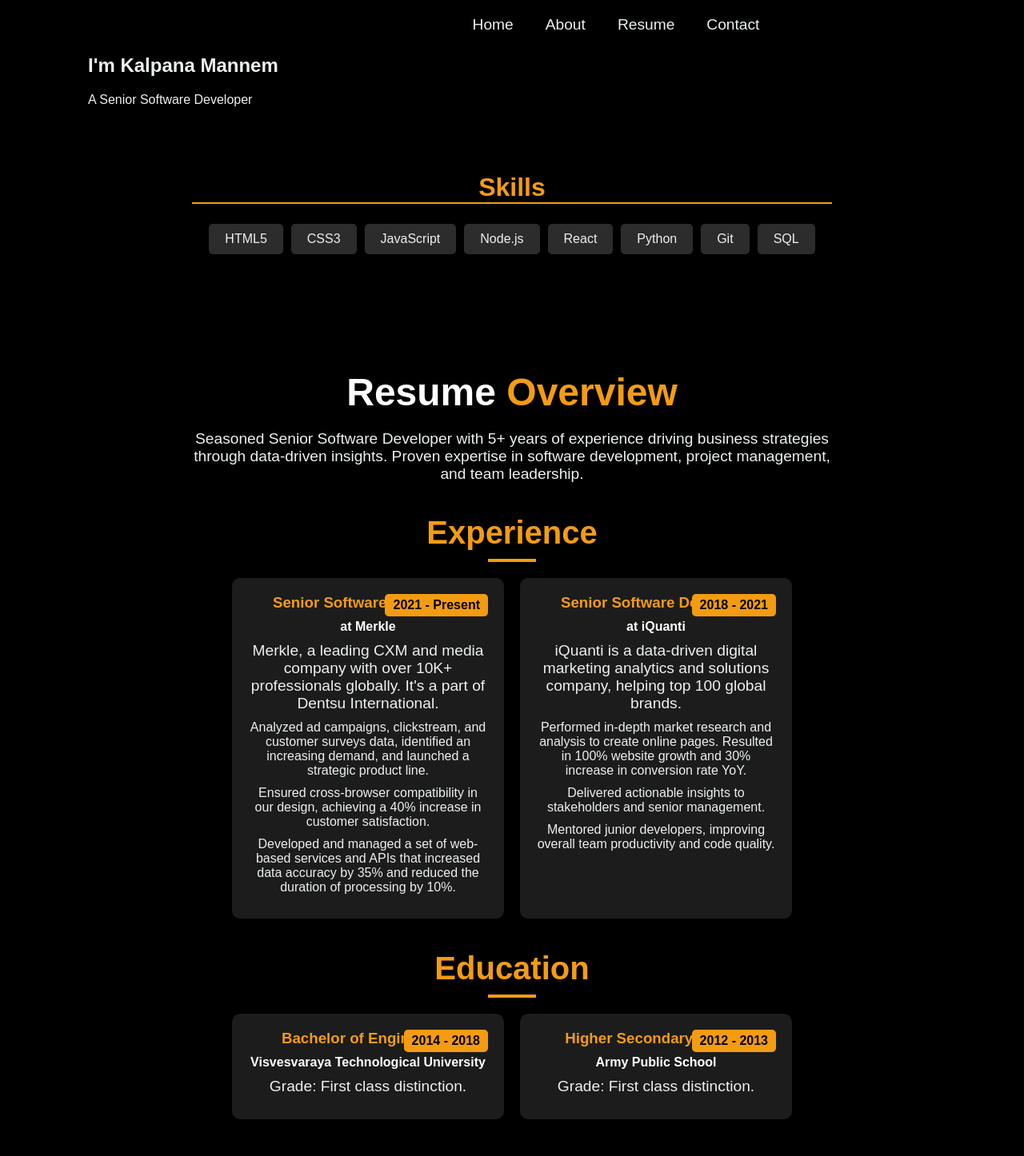
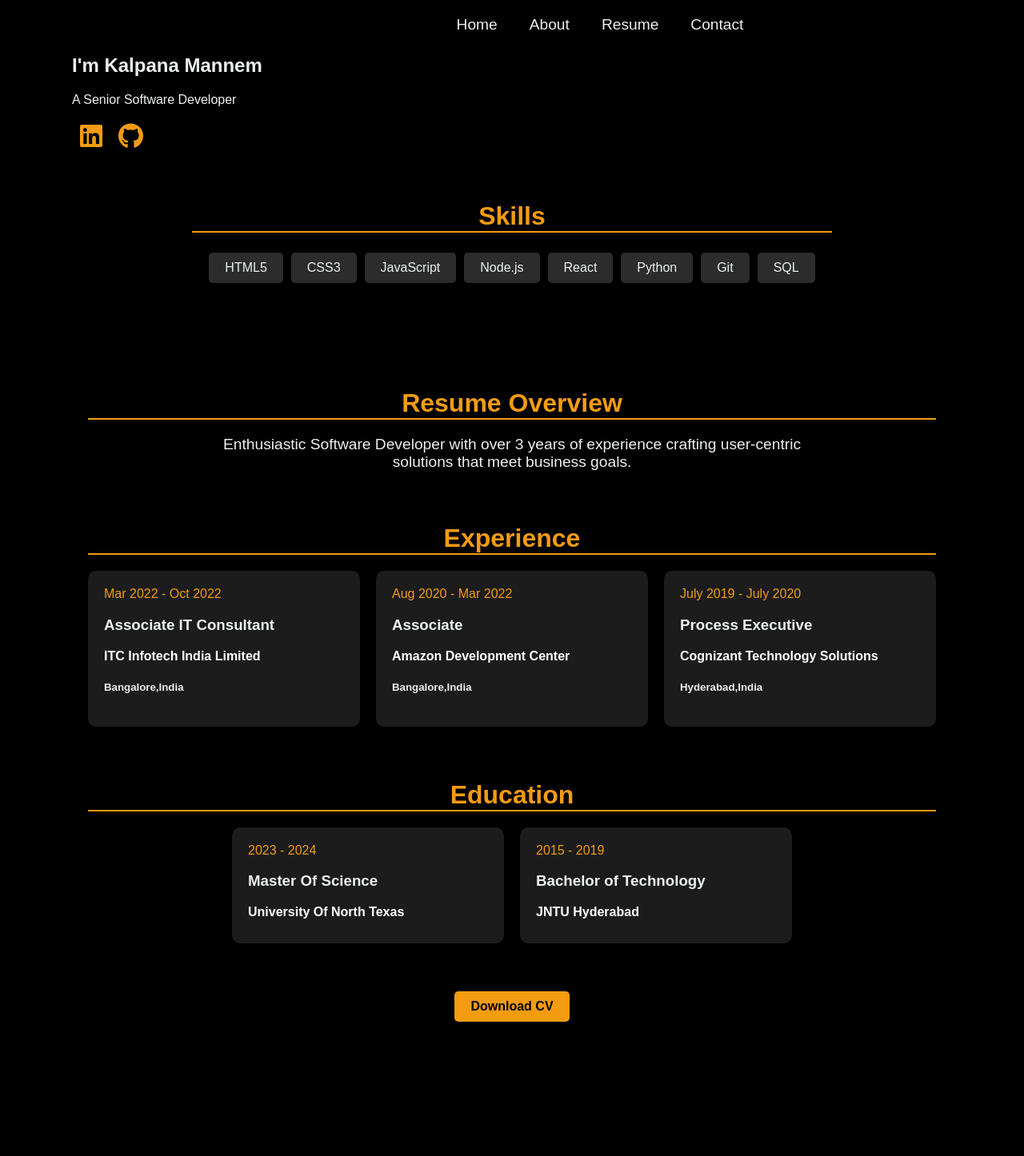
Before and after one commit to KalpanaMannem/Portfolio, a React (Create React App) app: page / in a window 1280 px wide. Shown: the top 1446 px of the page at 80% size. Built offline with nearby package versions, Linux system fonts and the light colour scheme.

Commit message:
code updated

```diff
--- a/src/App.css
+++ b/src/App.css
@@ -54,6 +54,22 @@ body {
   width: 100%;
 }
 
+.hero .social-links {
+  margin-top: 20px;
+}
+
+.hero .social-links a {
+  /* color: #ecf0f1; */
+  color:#f39c12;
+  margin: 0 10px;
+  transition: color 0.3s ease, transform 0.3s ease;
+
+}
+
+.hero .social-links a:hover {
+  color: #ecf0f1;
+  transform: scale(1.5);
+}
 
 
 .profile-section {
@@ -120,10 +136,17 @@ body {
 }
 
 .resume h1 {
-  font-size: 3em;
+  /* font-size: 3em;
   margin-bottom: 20px;
   color: #ffffff;
-  font-weight: 700;
+  font-weight: 700; */
+  font-size: 2em;
+  color: #f39c12;
+  margin-bottom: 20px;
+  border-bottom: 2px solid #f39c12;
+  display: inline-block;
+  text-align: center;
+  width: 100%;
 }
 
 .resume h1 span {
@@ -144,22 +167,29 @@ body {
 }
 
 .section h2 {
-  font-size: 2.5em;
+  /* font-size: 2.5em;
   margin-bottom: 20px;
   color: #f39c12;
   text-align: center;
   position: relative;
-  font-weight: 700;
+  font-weight: 700; */
+  font-size: 2em;
+  color: #f39c12;
+  margin-bottom: 20px;
+  border-bottom: 2px solid #f39c12;
+  display: inline-block;
+  text-align: center;
+  width: 100%;
 }
 
-.section h2::after {
+/* .section h2::after {
   content: '';
   display: block;
   width: 60px;
   height: 4px;
   background: #f39c12;
   margin: 10px auto;
-}
+} */
 
 .cards {
   display: flex;
@@ -176,14 +206,14 @@ body {
   width: 300px;
   box-shadow: 0 4px 8px rgba(0, 0, 0, 0.2);
   position: relative;
-  font-family: 'Poppins', sans-serif;
+  text-align: left;
 }
 
-.card h3 {
+/* .card h3 {
   color: #f39c12;
   margin: 0 0 10px;
   font-weight: 700;
-}
+} */
 
 .card h4 {
   margin: 0 0 10px;
@@ -211,14 +241,16 @@ body {
 }
 
 .card .year {
-  position: absolute;
+  /* position: absolute;
   top: 20px;
   right: 20px;
   background-color: #f39c12;
   color: #000;
   padding: 5px 10px;
   border-radius: 5px;
-  font-weight: 600;
+  font-weight: 600; */
+  color: #f39c12;
+  ;
 }
 
 .download-cv {
--- a/src/Components/Contact.js
+++ b/src/Components/Contact.js
@@ -10,17 +10,17 @@ const Contact = () => (
       <div className="detail">
         <FontAwesomeIcon icon={faMapMarkerAlt} size="2x" />
         <h3>Address</h3>
-        <p>Bengaluru, India</p>
+        <p>Denton,Texas</p>
       </div>
       <div className="detail">
         <FontAwesomeIcon icon={faPhone} size="2x" />
         <h3>Contact Number</h3>
-        <p>+0 101 0101 101</p>
+        <p>+19409775060</p>
       </div>
       <div className="detail">
         <FontAwesomeIcon icon={faEnvelope} size="2x" />
         <h3>Email Address</h3>
-        <p>contact@domainname.com</p>
+        <p>kalpanamannem1998@gmail.com</p>
       </div>
       <div className="detail">
         <FontAwesomeIcon icon={faDownload} size="2x" />
--- a/src/Components/Hero.js
+++ b/src/Components/Hero.js
@@ -1,4 +1,6 @@
-import React from 'react';
+import React from "react";
+import { FontAwesomeIcon } from "@fortawesome/react-fontawesome";
+import { faLinkedin, faGithub } from "@fortawesome/free-brands-svg-icons";
 
 const Hero = () => (
   <section className="hero" id="home">
@@ -6,10 +8,22 @@ const Hero = () => (
       <h1>Hello!</h1>
       <h1>I'm Kalpana Mannem</h1>
       <p>A Senior Software Developer</p>
-      {/* <div className="buttons">
-        <a href="#youtube" target="_blank" rel="noopener noreferrer">YouTube</a>
-        <a href="#my-works" target="_blank" rel="noopener noreferrer">My Works</a>
-      </div> */}
+      <div className="social-links">
+        <a
+          href="https://www.linkedin.com/in/kalpana-m-339938177/"
+          target="_blank"
+          rel="noopener noreferrer"
+        >
+          <FontAwesomeIcon icon={faLinkedin} size="2x" />
+        </a>
+        <a
+          href="https://github.com/KalpanaMannem"
+          target="_blank"
+          rel="noopener noreferrer"
+        >
+          <FontAwesomeIcon icon={faGithub} size="2x" />
+        </a>
+      </div>
     </div>
     {/* <div className="profile-pic">
       <img src={profilePic} alt="Kalpana M" />
--- a/src/Components/Resume.js
+++ b/src/Components/Resume.js
@@ -3,32 +3,46 @@ import React from 'react';
 const Resume = () => (
   <section className="resume" id="resume">
     <h1>Resume <span>Overview</span></h1>
-    <p>Seasoned Senior Software Developer with 5+ years of experience driving business strategies through data-driven insights. Proven expertise in software development, project management, and team leadership.</p>
+    <p>Enthusiastic Software Developer with over 3 years of experience crafting user-centric solutions that meet business goals.</p>
 
     <div className="section">
       <h2>Experience</h2>
       <div className="cards">
         <div className="card">
-          <div className="year">2021 - Present</div>
-          <h3>Senior Software Developer</h3>
-          <h4>at Merkle</h4>
-          <p>Merkle, a leading CXM and media company with over 10K+ professionals globally. It's a part of Dentsu International.</p>
+          <div className="year">Mar 2022 - Oct 2022</div>
+          <h3>Associate IT Consultant</h3>
+          <h4>ITC Infotech India Limited</h4>
+          <h5>Bangalore,India</h5>
+          {/* <p>Merkle, a leading CXM and media company with over 10K+ professionals globally. It's a part of Dentsu International.</p>
           <ul>
             <li>Analyzed ad campaigns, clickstream, and customer surveys data, identified an increasing demand, and launched a strategic product line.</li>
             <li>Ensured cross-browser compatibility in our design, achieving a 40% increase in customer satisfaction.</li>
             <li>Developed and managed a set of web-based services and APIs that increased data accuracy by 35% and reduced the duration of processing by 10%.</li>
-          </ul>
+          </ul> */}
         </div>
         <div className="card">
-          <div className="year">2018 - 2021</div>
-          <h3>Senior Software Developer</h3>
-          <h4>at iQuanti</h4>
-          <p>iQuanti is a data-driven digital marketing analytics and solutions company, helping top 100 global brands.</p>
+          <div className="year">Aug 2020 - Mar 2022</div>
+          <h3>Associate</h3>
+          <h4>Amazon Development Center</h4>
+          <h5>Bangalore,India</h5>
+          {/* <p>iQuanti is a data-driven digital marketing analytics and solutions company, helping top 100 global brands.</p>
           <ul>
             <li>Performed in-depth market research and analysis to create online pages. Resulted in 100% website growth and 30% increase in conversion rate YoY.</li>
             <li>Delivered actionable insights to stakeholders and senior management.</li>
             <li>Mentored junior developers, improving overall team productivity and code quality.</li>
-          </ul>
+          </ul> */}
+        </div>
+        <div className="card">
+          <div className="year">July 2019 - July 2020</div>
+          <h3>Process Executive</h3>
+          <h4>Cognizant Technology Solutions</h4>
+          <h5>Hyderabad,India</h5>
+          {/* <p>iQuanti is a data-driven digital marketing analytics and solutions company, helping top 100 global brands.</p>
+          <ul>
+            <li>Performed in-depth market research and analysis to create online pages. Resulted in 100% website growth and 30% increase in conversion rate YoY.</li>
+            <li>Delivered actionable insights to stakeholders and senior management.</li>
+            <li>Mentored junior developers, improving overall team productivity and code quality.</li>
+          </ul> */}
         </div>
       </div>
     </div>
@@ -37,16 +51,16 @@ const Resume = () => (
       <h2>Education</h2>
       <div className="cards">
         <div className="card">
-          <div className="year">2014 - 2018</div>
-          <h3>Bachelor of Engineering</h3>
-          <h4>Visvesvaraya Technological University</h4>
-          <p>Grade: First class distinction.</p>
+          <div className="year">2023 - 2024</div>
+          <h3>Master Of Science</h3>
+          <h4>University Of North Texas</h4>
+          {/* <p>Grade: First class distinction.</p> */}
         </div>
         <div className="card">
-          <div className="year">2012 - 2013</div>
-          <h3>Higher Secondary School</h3>
-          <h4>Army Public School</h4>
-          <p>Grade: First class distinction.</p>
+          <div className="year">2015 - 2019</div>
+          <h3>Bachelor of Technology</h3>
+          <h4>JNTU Hyderabad</h4>
+          {/* <p>Grade: First class distinction.</p> */}
         </div>
       </div>
     </div>
```
